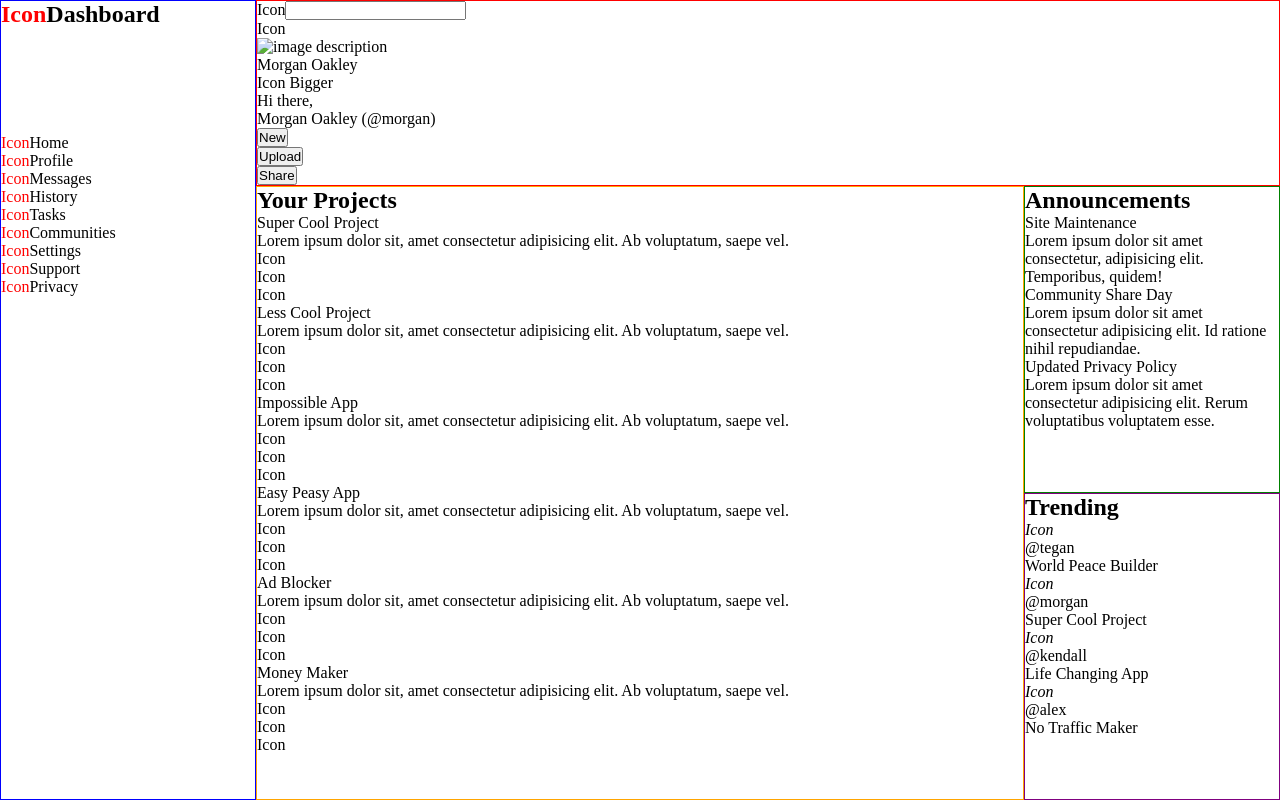
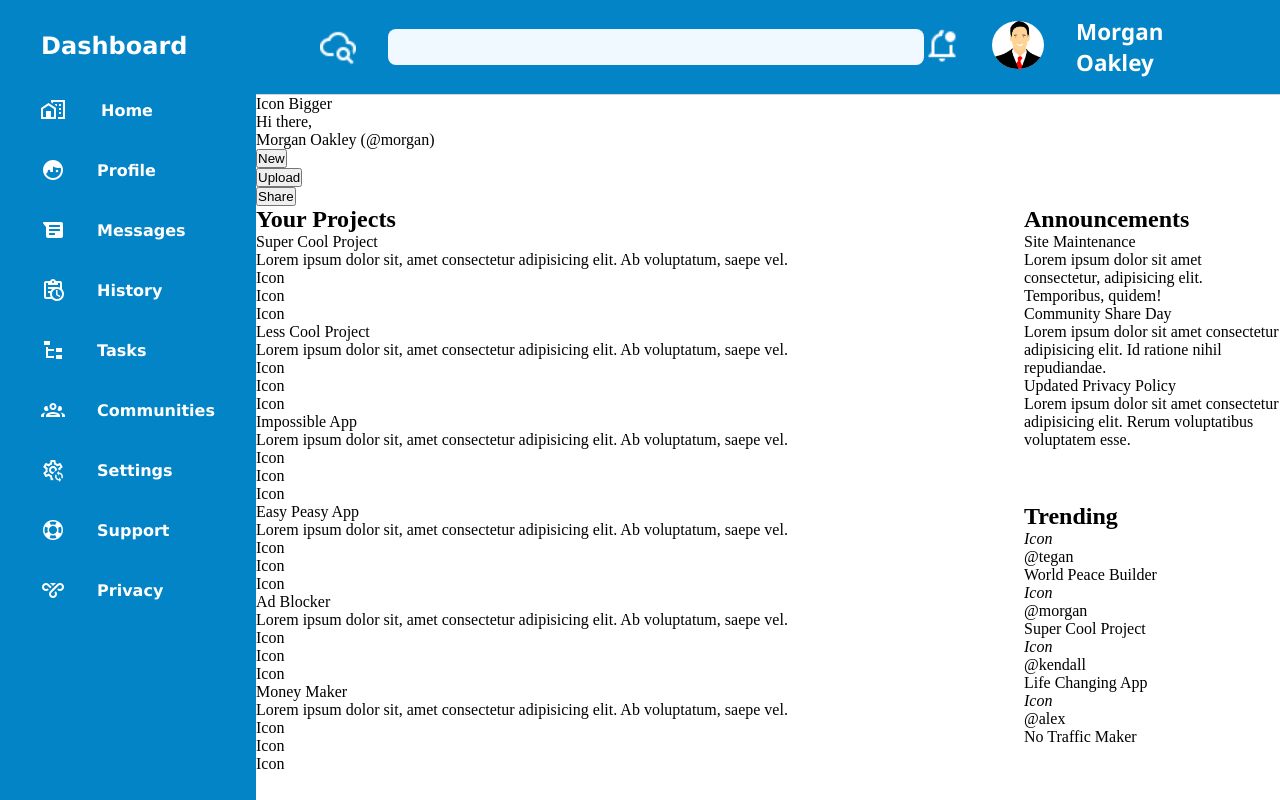
Before and after one commit to polystate/admin-dashboard, a plain HTML site: page index.html in a window 1280 px wide. Drawn offline with Linux system fonts and the light colour scheme.

Commit message:
dashboard v1 complete

```diff
--- a/index.html
+++ b/index.html
@@ -9,11 +9,26 @@
   </head>
   <body>
     <header>
-      <ul>
-        <li><span>Icon</span><input type="text" /></li>
-        <li><span>Icon</span></li>
-        <li><img src="" alt="image description" /></li>
-        <li><p class="welcome-text">Morgan Oakley</p></li>
+      <ul class="upper-nav">
+        <li id="search-bar-sect">
+          <img
+            class="search-icon"
+            src="./icons/cloud-search-outline.png"
+          /><input id="search-bar" type="text" />
+        </li>
+        <ul class="user-nav">
+          <li>
+            <img class="search-icon" src="./icons/bell-badge-outline.png" />
+          </li>
+          <li>
+            <img
+              class="avatar"
+              src="./icons/avatar.png"
+              alt="image description"
+            />
+          </li>
+          <li><p class="user-name">Morgan Oakley</p></li>
+        </ul>
       </ul>
       <p>Icon Bigger</p>
       <p class="welcome-text">Hi there,</p>
@@ -25,17 +40,70 @@
       </ul>
     </header>
     <nav>
-      <h1><span class="nav-icon">Icon</span>Dashboard</h1>
       <ul id="nav-links">
-        <li class="nav-link"><span class="nav-icon">Icon</span>Home</li>
-        <li class="nav-link"><span class="nav-icon">Icon</span>Profile</li>
-        <li class="nav-link"><span class="nav-icon">Icon</span>Messages</li>
-        <li class="nav-link"><span class="nav-icon">Icon</span>History</li>
-        <li class="nav-link"><span class="nav-icon">Icon</span>Tasks</li>
-        <li class="nav-link"><span class="nav-icon">Icon</span>Communities</li>
-        <li class="nav-link"><span class="nav-icon">Icon</span>Settings</li>
-        <li class="nav-link"><span class="nav-icon">Icon</span>Support</li>
-        <li class="nav-link"><span class="nav-icon">Icon</span>Privacy</li>
+        <li class="nav-link">
+          <!-- <span class="nav-icon">Icon</span> -->
+          <h1 class="dash-link">Dashboard</h1>
+        </li>
+        <li class="nav-link">
+          <img class="nav-icon" src="./icons/home-city-outline.png" />
+          <a class="dash-link" href="#">Home</a>
+        </li>
+        <li class="nav-link">
+          <img class="nav-icon" src="./icons/face-man-profile.png" /><a
+            class="dash-link"
+            href="#"
+            >Profile</a
+          >
+        </li>
+        <li class="nav-link">
+          <img class="nav-icon" src="./icons/android-messages.png" /><a
+            class="dash-link"
+            href="#"
+            >Messages</a
+          >
+        </li>
+        <li class="nav-link">
+          <img
+            class="nav-icon"
+            src="./icons/clipboard-text-clock-outline.png"
+          /><a class="dash-link" href="#">History</a>
+        </li>
+        <li class="nav-link">
+          <img class="nav-icon" src="./icons/file-tree.png" /><a
+            class="dash-link"
+            href="#"
+            >Tasks</a
+          >
+        </li>
+        <li class="nav-link">
+          <img class="nav-icon" src="./icons/account-group-outline.png" /><a
+            class="dash-link"
+            href="#"
+            >Communities</a
+          >
+        </li>
+        <li class="nav-link">
+          <img class="nav-icon" src="./icons/cog-sync-outline.png" /><a
+            class="dash-link"
+            href="#"
+            >Settings</a
+          >
+        </li>
+        <li class="nav-link">
+          <img class="nav-icon" src="./icons/lifebuoy.png" /><a
+            class="dash-link"
+            href="#"
+            >Support</a
+          >
+        </li>
+        <li class="nav-link">
+          <img class="nav-icon" src="./icons/vpn.png" /><a
+            class="dash-link"
+            href="#"
+            >Privacy</a
+          >
+        </li>
       </ul>
     </nav>
     <section id="main-content">
--- a/styles.css
+++ b/styles.css
@@ -19,7 +19,63 @@ body {
 header {
   grid-row: 1;
   grid-column: 2 / 6;
-  border: 1px solid red;
+}
+
+.upper-nav {
+  display: flex;
+  justify-content: space-between;
+  align-items: center;
+  background-color: #e0f2fe;
+  background-color: #0284c7;
+  border-bottom: 1px solid lightgrey;
+  padding: 1rem;
+}
+
+#search-bar-sect {
+  display: flex;
+  align-items: center;
+  gap: 2rem;
+  margin-left: 3rem;
+}
+
+#search-bar {
+  border-radius: 8px;
+  border: none;
+  outline: none;
+  background-color: #f0f9ff;
+  width: 40vw;
+  height: 0.75rem;
+  font-size: 1.5rem;
+  color: #0369a1;
+  font-family: "Franklin Gothic Medium", "Arial Narrow", Arial, sans-serif;
+  padding: 0.75rem;
+}
+
+.search-icon {
+  height: 2.25rem;
+}
+
+.user-nav {
+  display: flex;
+  justify-content: right;
+  align-items: center;
+  width: 33%;
+  gap: 2rem;
+  margin-right: 2rem;
+  cursor: pointer;
+}
+
+.avatar {
+  height: 3rem;
+  background: white;
+  border-radius: 50%;
+}
+
+.user-name {
+  color: white;
+  font-family: "Segoe UI", Tahoma, Geneva, Verdana, sans-serif;
+  font-weight: bolder;
+  font-size: 1.4rem;
 }
 
 /*Nav*/
@@ -27,24 +83,39 @@ header {
 nav {
   grid-row: 1 / 6;
   grid-column: 1;
-  border: 1px solid blue;
-  display: grid;
-  grid-template-columns: 1fr 5fr;
-  grid-template-rows: 1fr 5fr;
+  display: flex;
+  flex-direction: column;
+  background: #0284c7;
+  align-items: center;
 }
 
 h1 {
-  grid-row: 1;
-  grid-column: 1 / 3;
+  color: white;
+}
+
+.nav-link {
+  /* margin: 2rem 2rem 2rem 5rem; */
+  margin-top: 2rem;
+  color: white;
+  font-weight: 800;
 }
 
 .nav-icon {
-  grid-column: 1;
-  color: red;
+  margin-right: 2rem;
+  position: relative;
+  top: 0.35rem;
 }
 
-.nav-links {
-  grid-row: 2;
+.dash-link {
+  text-decoration: none;
+  /* color: #f0f9ff; */
+  color: white;
+  font-family: "Lucida Sans", "Lucida Sans Regular", "Lucida Grande",
+    "Lucida Sans Unicode", Geneva, Verdana, sans-serif;
+}
+
+.dash-link:hover {
+  color: rgb(84, 84, 136);
 }
 
 /*Main Content*/
@@ -52,13 +123,11 @@ h1 {
 #main-content {
   grid-row: 2 / 6;
   grid-column: 2 / 5;
-  border: 1px solid orange;
 }
 
 /*Announcements*/
 
 #announcements {
-  border: 1px solid green;
   grid-row: 2 / 4;
   grid-column: 5 / 6;
 }
@@ -66,7 +135,6 @@ h1 {
 /*Trending*/
 
 #trending {
-  border: 1px solid purple;
   grid-row: 4 / 6;
   grid-column: 5 / 6;
 }
```
Also changed, not shown: icons/account-group-outline.png (added), icons/android-messages.png (added), icons/avatar.png (added), icons/bell-badge-outline.png (added), icons/bell-ring.png (added), icons/clipboard-text-clock-outline.png (added), icons/cloud-search-outline.png (added), icons/cog-sync-outline.png (added), icons/face-man-profile.png (added), icons/file-tree.png (added), icons/home-city-outline.png (added), icons/lifebuoy.png (added), icons/vpn.png (added).
